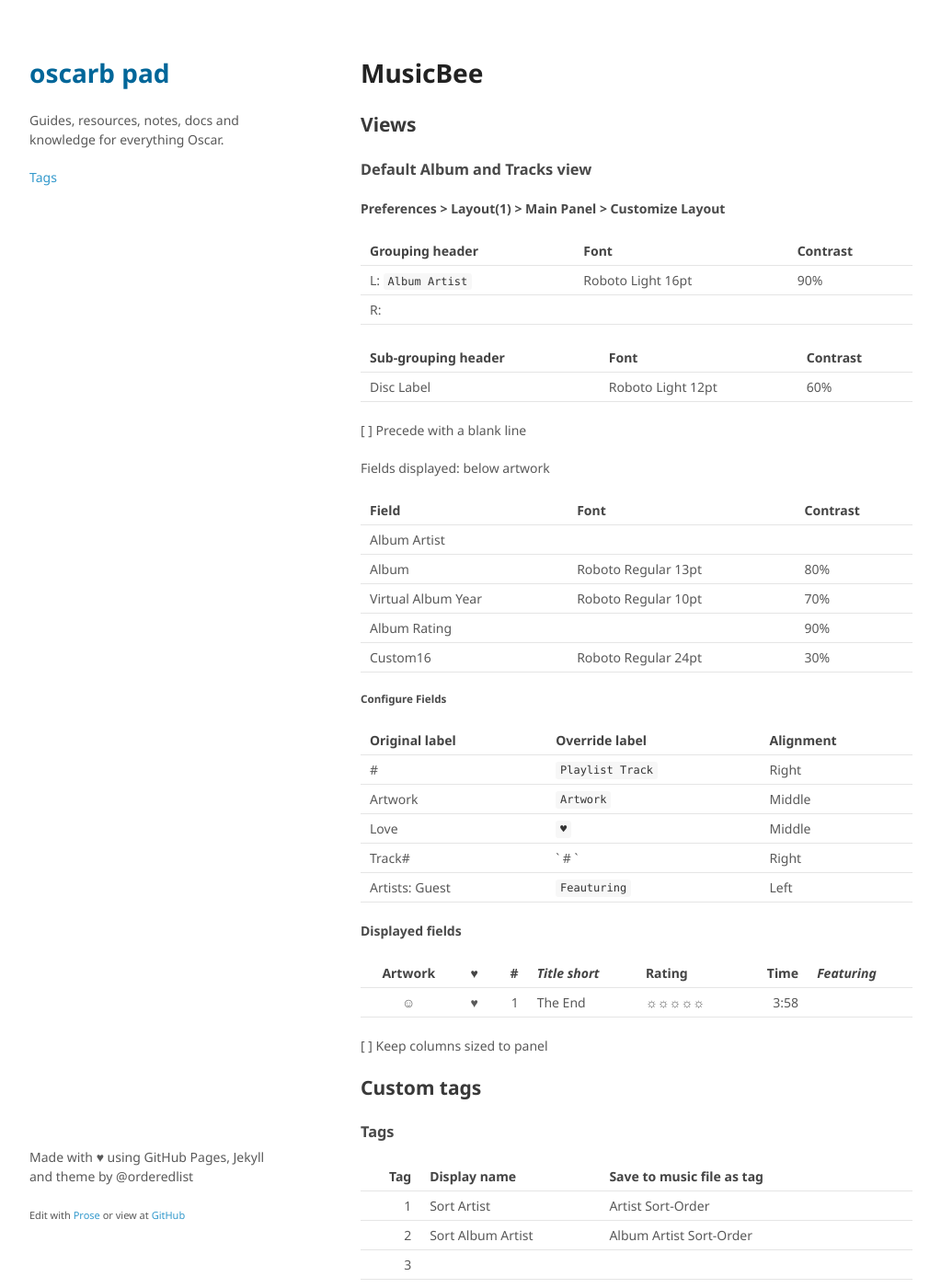
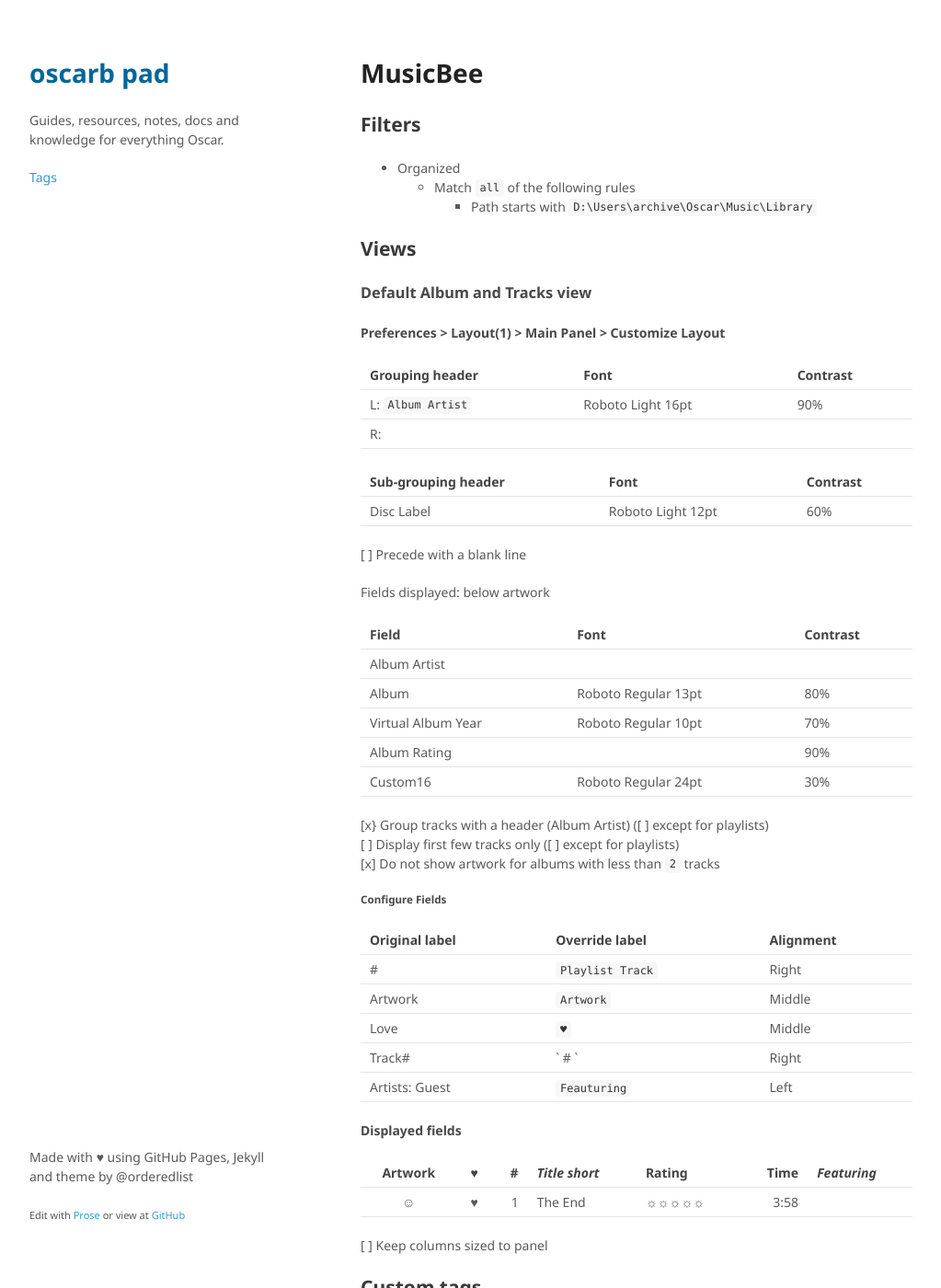
Before and after one commit to oscarb/pad, a Jekyll site: the page built from _docs/musicbee.md, in a window 1280 px wide and 1400 px high. Shown: the whole window at 92% size, without its empty margins (128-1151 px from the left). Built offline with Jekyll 4.4.1, drawn with Linux system fonts in a browser that asks for light colours.

Commit message:
Updated musicbee.md

```diff
--- a/_docs/musicbee.md
+++ b/_docs/musicbee.md
@@ -6,6 +6,13 @@ published: true
 ---
 
 # MusicBee
+
+## Filters
+
+* Organized
+  * Match `all` of the following rules
+  	- Path starts with `D:\Users\archive\Oscar\Music\Library`
+
 
 ## Views
 
@@ -36,6 +43,10 @@ Album | Roboto Regular 13pt | 80%
 Virtual Album Year | Roboto Regular 10pt | 70%
 Album Rating |  | 90%
 Custom16 | Roboto Regular 24pt | 30%
+
+[x} Group tracks with a header (Album Artist)  ([ ] except for playlists)
+[ ] Display first few tracks only  ([ ] except for playlists)
+[x] Do not show artwork for albums with less than `2` tracks
 
 
 
```
